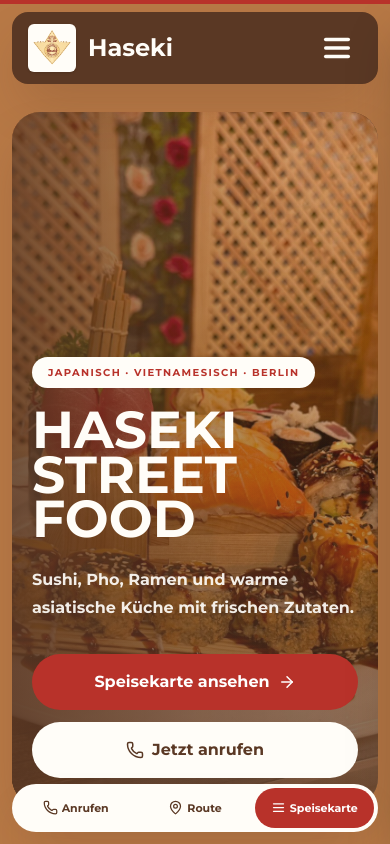
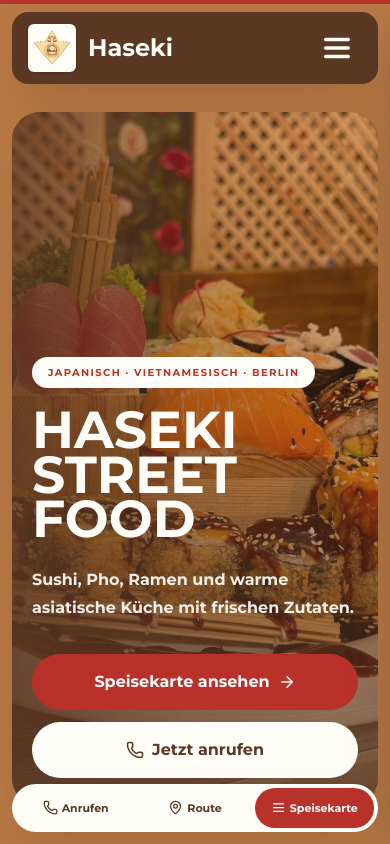
Before and after one commit to BuiDinhHung/Haseki-Restaurant, a Next.js app: page / in a window 390 px wide. Shown: the top 844 px of the page. Built offline with nearby package versions, Linux system fonts and the light colour scheme.

Commit message:
Adjust mobile hero food crop

```diff
--- a/app/globals.css
+++ b/app/globals.css
@@ -240,6 +240,10 @@
   -webkit-line-clamp: 2;
 }
 
+.hero-slide-image {
+  transition: transform 900ms ease, filter 900ms ease;
+}
+
 .marquee-track {
   animation: marquee 22s linear infinite;
 }
@@ -281,6 +285,13 @@
   }
 }
 
+@media (max-width: 639px) {
+  .hero-slide-food {
+    transform: translateY(-10%) scale(1.18);
+    transform-origin: center center;
+  }
+}
+
 @media (prefers-reduced-motion: reduce) {
   *,
   *::before,
--- a/components/HeroSlider.tsx
+++ b/components/HeroSlider.tsx
@@ -35,7 +35,9 @@
               fill
               priority={active === 0}
               sizes="100vw"
-              className="object-cover object-center"
+              className={`hero-slide-image object-cover object-center ${
+                heroSlides[active].kind === "food" ? "hero-slide-food" : ""
+              }`}
             />
           </motion.div>
         </AnimatePresence>
```
